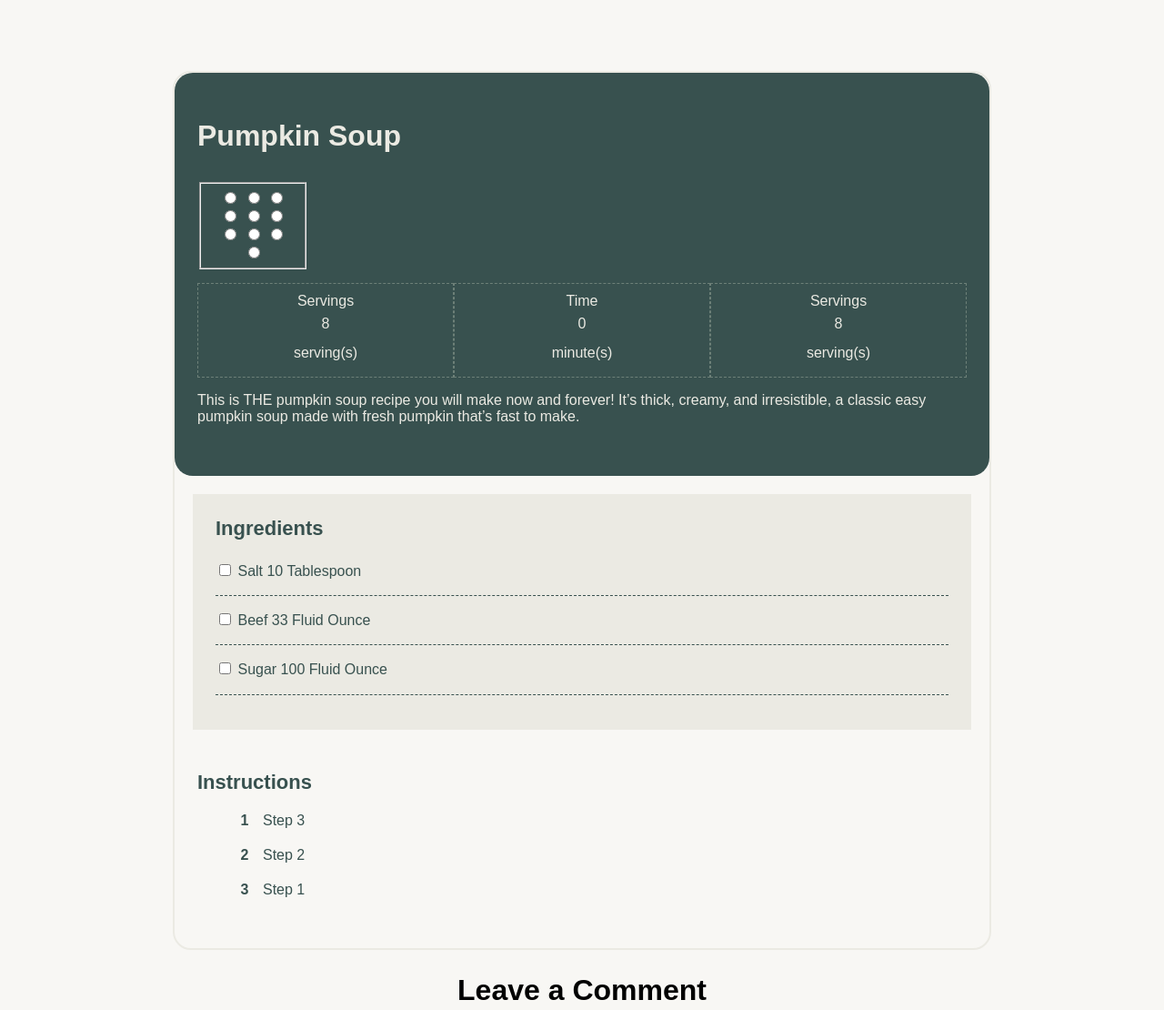
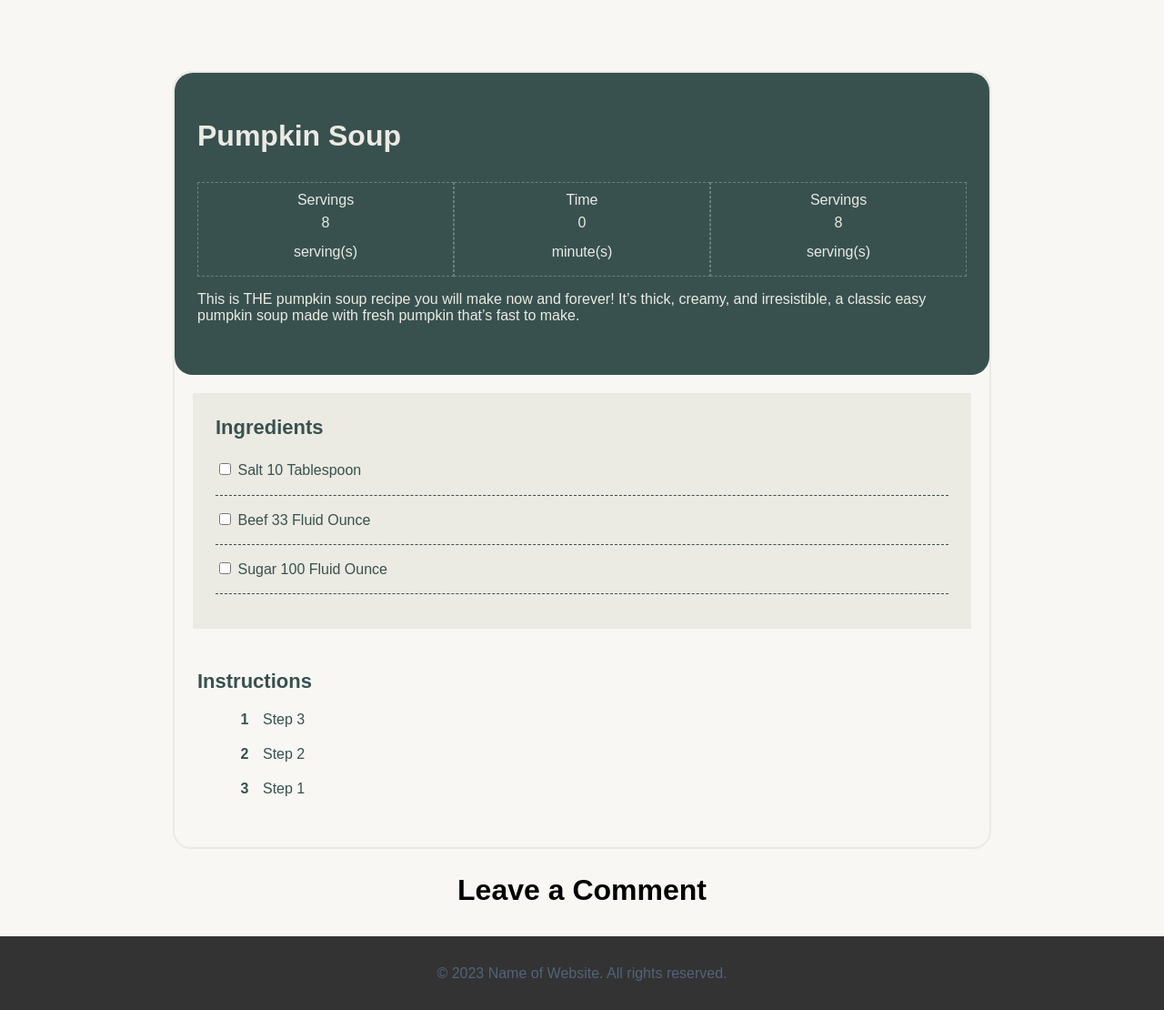
Before and after one commit to fionaaac/recipe-website, a Flask app: page /recipe/1625170267 in a window 1280 px wide. Shown: the part 870-1980 px from the top of the page at 91% size. Run offline with Flask 3, Linux system fonts and the light colour scheme; a user stored in the database is signed in.

Commit message:
removed extraneous rating on recipe info page

```diff
--- a/recipemain/templates/main/recipe_info.html
+++ b/recipemain/templates/main/recipe_info.html
@@ -58,22 +58,6 @@
                 <div class="recipe-content-header">
                     <div class="recipe-content-heading">
                         <h2 id="recipe-content-title">{{recipe.title}}</h2>
-                        <div class="rating-container">
-                            <div class="rating-wrap">
-                                <fieldset class="rating">
-                                    <input type="radio" id="star5" name="rating" value="5"/><label for="star5" class="full" title="Awesome"></label>
-                                    <input type="radio" id="star4.5" name="rating" value="4.5"/><label for="star4.5" class="half"></label>
-                                    <input type="radio" id="star4" name="rating" value="4"/><label for="star4" class="full"></label>
-                                    <input type="radio" id="star3.5" name="rating" value="3.5"/><label for="star3.5" class="half"></label>
-                                    <input type="radio" id="star3" name="rating" value="3"/><label for="star3" class="full"></label>
-                                    <input type="radio" id="star2.5" name="rating" value="2.5"/><label for="star2.5" class="half"></label>
-                                    <input type="radio" id="star2" name="rating" value="2"/><label for="star2" class="full"></label>
-                                    <input type="radio" id="star1.5" name="rating" value="1.5"/><label for="star1.5" class="half"></label>
-                                    <input type="radio" id="star1" name="rating" value="1"/><label for="star1" class="full"></label>
-                                    <input type="radio" id="star0.5" name="rating" value="0.5"/><label for="star0.5" class="half"></label>
-                                </fieldset>
-                            </div>
-                        </div>
                     </div>
                     <div class="recipe-content-details">
                         <div class="detail-items">
```
Also changed, not shown: instance/recipemain.db, recipemain/static/photos/photo-2567428603.jpg (added).
